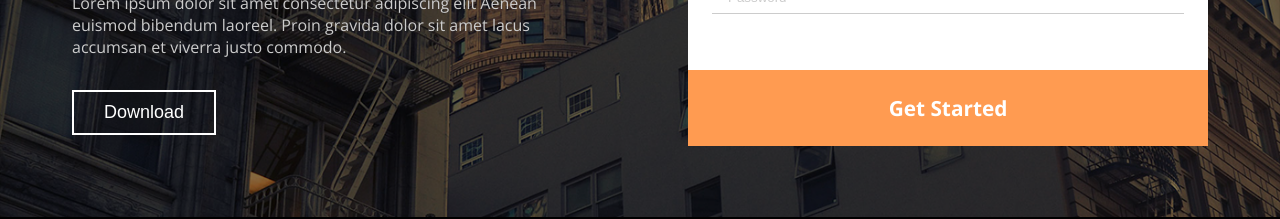
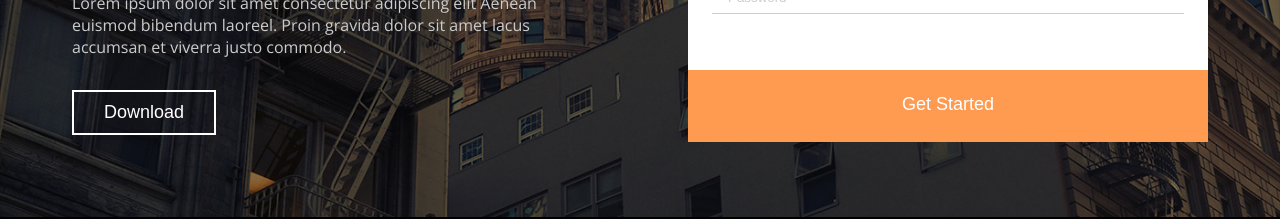
Before and after one commit to ljilj/AXIT, a website: page index.html in a window 1280 px wide. Shown: the part 426-645 px from the top of the page. Drawn offline with nearby package versions, Linux system fonts and the light colour scheme.

Commit message:
Modified form button

```diff
--- a/index.html
+++ b/index.html
@@ -121,7 +121,7 @@
                     <input class="c-field-control" type="text" placeholder="Name">
                     <input class="c-field-control" type="email" placeholder="Email">
                     <input class="c-field-control" type="password" placeholder="Password">
-                    <h4 class="u-text-center">Get Started</h4>
+                    <button class="c-btn c-btn--block c-btn--warning u-text-center">Get Started</button>
                 </div>
             </div>
         </div>
--- a/sass/_button.scss
+++ b/sass/_button.scss
@@ -12,3 +12,14 @@
     margin-block-start: 2rem;
     margin-block-end: 2rem;
 }
+
+.c-btn--block {
+    padding-block-start: 1.5rem;
+    padding-block-end: 1.7rem;
+    margin-block-start: 2rem;
+}
+
+.c-btn--warning {
+    background-color: var(--color-warning);
+    border: none;
+}
--- a/sass/_component.scss
+++ b/sass/_component.scss
@@ -33,10 +33,4 @@
         padding-block-end: 1rem;
         background-color: var(--color-grey-light);
     }
-
-    h4 {
-        padding-block-start: 1.5rem;
-        padding-block-end: 1.5rem;
-        margin-block-start: 2rem;
-    }
 }
```
Also changed, not shown: css/style.css, 1 other file.
